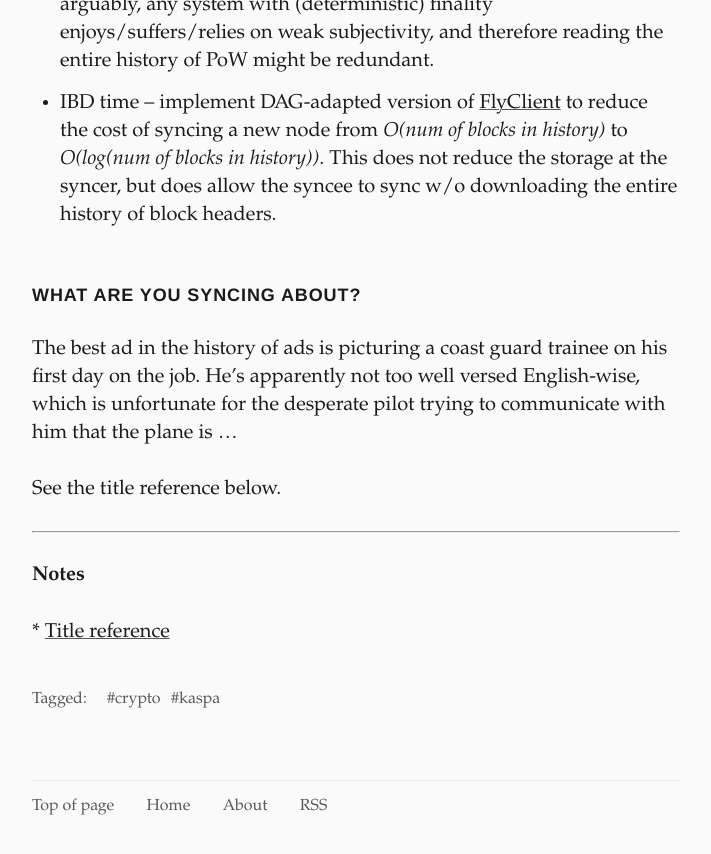
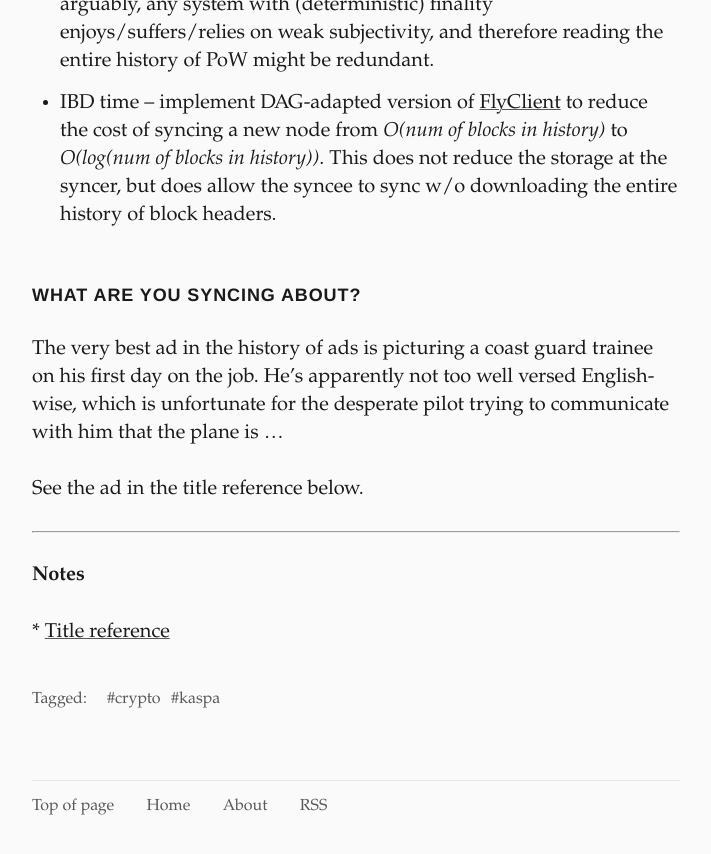
Before and after one commit to hashdag/hashdag.github.io, a Jekyll site: the page built from _posts/2021-05-05-syncing.md, in a window 1280 px wide and 900 px high, scrolled down 5591 px. Shown: the top 854 px of the window, without its empty margins (284-995 px from the left). Built offline with Jekyll 4.4.1, drawn with Linux system fonts in a browser that asks for light colours.

Commit message:
Update 2021-05-05-syncing.md

```diff
--- a/_posts/2021-05-05-syncing.md
+++ b/_posts/2021-05-05-syncing.md
@@ -68,9 +68,9 @@ My not-novel suggestion to scale up Nakamoto Consensus:
 
 ### What are you syncing about?
 
-The best ad in the history of ads is picturing a coast guard trainee on his first day on the job. He’s apparently not too well versed English-wise, which is unfortunate for the desperate pilot trying to communicate with him that the plane is ...
+The very best ad in the history of ads is picturing a coast guard trainee on his first day on the job. He’s apparently not too well versed English-wise, which is unfortunate for the desperate pilot trying to communicate with him that the plane is ...
 
-See the title reference below.
+See the ad in the title reference below.
 
 ---
 <br>
```
